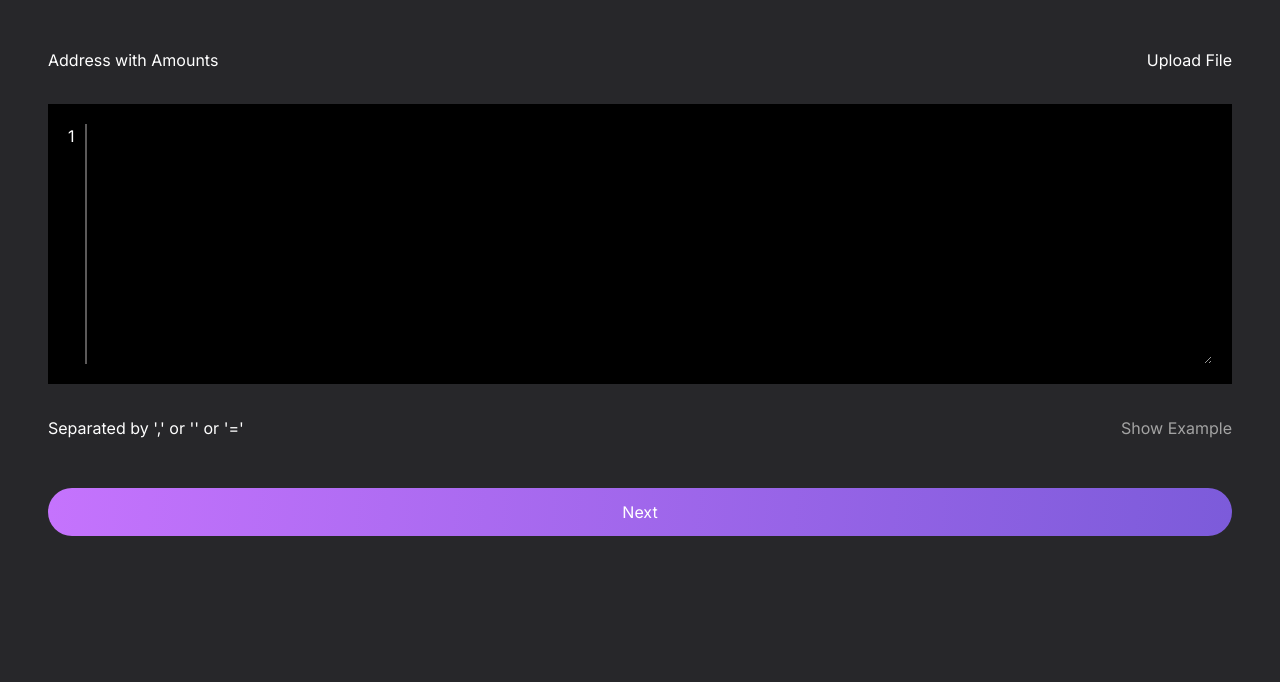
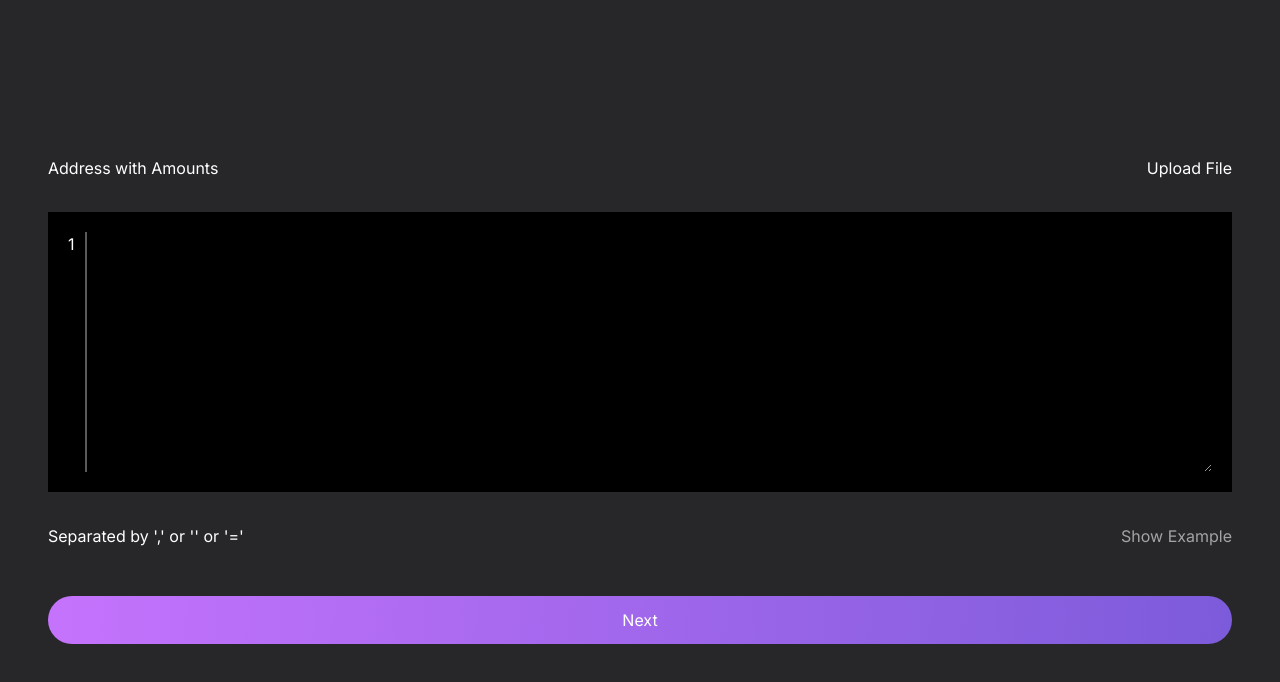
Before and after one commit to Ayush-Tawar/dzap_, a Next.js app: page / in a window 1280 px wide. Shown: the top 682 px of the page. Built offline with nearby package versions, Linux system fonts and the light colour scheme.

Commit message:
height and overflow issue fixed

```diff
--- a/app/components/Disperse.tsx
+++ b/app/components/Disperse.tsx
@@ -135,7 +135,7 @@ const Disperse: React.FC<DisperseProps> = ({ initialValue = '' }) => {
   };
 
   return (
-    <div className="w-full flex flex-col justify-center align-center">
+    <div className="w-full h-full flex flex-col justify-center align-center">
       <div className="pb-8 w-full flex justify-between">
         <p>Address with Amounts</p>
         <p>Upload File</p>
@@ -148,7 +148,7 @@ const Disperse: React.FC<DisperseProps> = ({ initialValue = '' }) => {
         </div>
         <div className="height-full divider"></div>
         <textarea
-          className="textarea bg-black w-full h-5/6 focus:outline-none"
+          className="textarea h-auto overflow-y-hidden bg-black w-full h-5/6 focus:outline-none"
           rows={10}
           cols={40}
           value={inputValue}
@@ -164,7 +164,7 @@ const Disperse: React.FC<DisperseProps> = ({ initialValue = '' }) => {
           }}
         />
       </div>
-      <div className=' flex flex-col'>
+      <div className=' flex flex-col justify-end'>
         <div className="pt-8 w-full flex justify-between">
           <p>Separated by ',' or '' or '='</p>
           <p className="text-neutral-400">Show Example</p>
--- a/app/page.tsx
+++ b/app/page.tsx
@@ -2,7 +2,7 @@ import Disperse from './components/Disperse'
 
 export default function Home() {
   return (
-    <main className="flex w-full h-inherit	 mainContainer items-center justify-center p-12">
+    <main className="flex w-full h-screen mainContainer items-center justify-center p-12">
       <Disperse />
     </main>
   )
```
